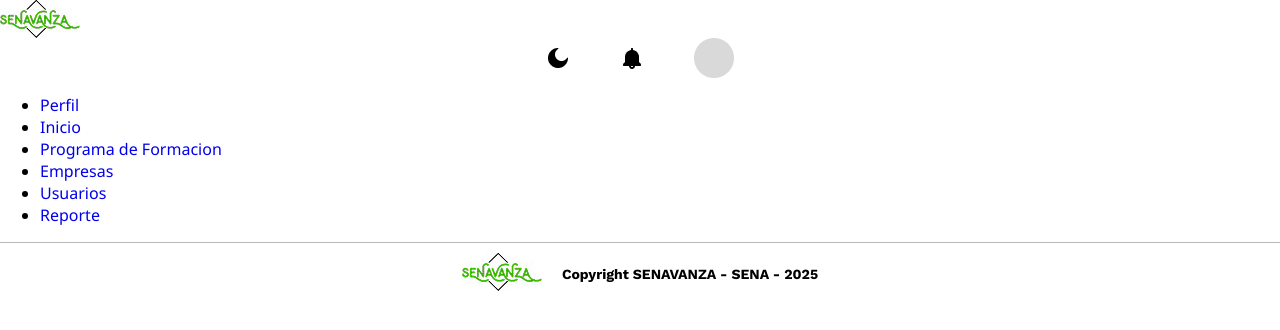
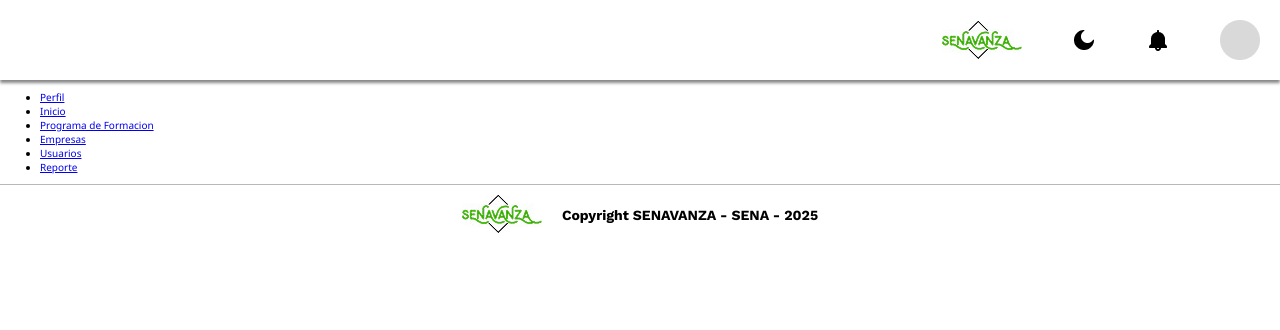
Before and after one commit to TheBullsT/proyectosenavanza, a React (Create React App) app: page /adminhome in a window 1280 px wide. Shown: the top 330 px of the page. Built offline with nearby package versions, Linux system fonts and the light colour scheme.

Commit message:
NavbarAdmin

```diff
--- a/src/components/Admin/NavbarAdmin/NavbarAdmin.css
+++ b/src/components/Admin/NavbarAdmin/NavbarAdmin.css
@@ -50,3 +50,31 @@
     --h5: 14px;
     --h6: 12px;
   }
+
+  html {
+    margin: 0;
+    font-size: 62.5%;
+    box-sizing: border-box;
+  }
+  :before,*:after{
+    box-sizing: inherit;
+  }
+
+  .NavbarAdmin {
+    display: flex;;
+    justify-content: right;
+    align-items: center;
+    padding: 0 2rem;
+    background-color: var(--white);
+    height: 8rem;
+    box-shadow: 0px 3px 3px var(--gray-8);
+    position: relative;
+    z-index: 1;
+  }
+
+  .opciones {
+    display: flex;
+    justify-content: center;
+    align-items: center;
+    gap: 50px;
+  }
--- a/src/components/Admin/NavbarAdmin/NavbarAdmin.jsx
+++ b/src/components/Admin/NavbarAdmin/NavbarAdmin.jsx
@@ -15,10 +15,8 @@ function NavbarAdmin() {
 
     return (
         <div className='NavbarAdmin'>
-            <div className='senavanza'>
+            <div className='opciones'>
                 <img className='logo' src={logo} alt="Logo de SENAVANZA"  />
-            </div>
-            <div className='opciones'>
                 <button className='modo'>
                     <img src={modo} alt="Modo de la pagina" />
                 </button>
--- a/src/components/Home/Busqueda/busqueda.css
+++ b/src/components/Home/Busqueda/busqueda.css
@@ -50,8 +50,6 @@
     --h5: 14px;
     --h6: 12px;
   }
-<<<<<<< HEAD
-=======
   html {
     margin: 0;
     font-size: 62.5%;
@@ -60,30 +58,7 @@
   :before,*:after{
   box-sizing: inherit;
   }
-  body{
-    font-size: 16px;
-    font-family: 'Work Sans', sans-serif;
-  }
-  a {
-    text-decoration: none;
-  }
-  h1 {
-      font-size: 3.2rem;
-  }
-  h2 {
-      font-size: 2.4rem;
-  }
-  h3 {
-      font-size: 2.0rem;
-  }
-  h4 {
-      font-size: 1.6rem;
-  }
-  h5 {
-      font-size: 1.4rem;
-  }
 
->>>>>>> a5a04aed3a9b4b376441320b0761233a3cc2680e
 .barra-busqueda{
     display: flex;
     justify-content: space-around;
```
